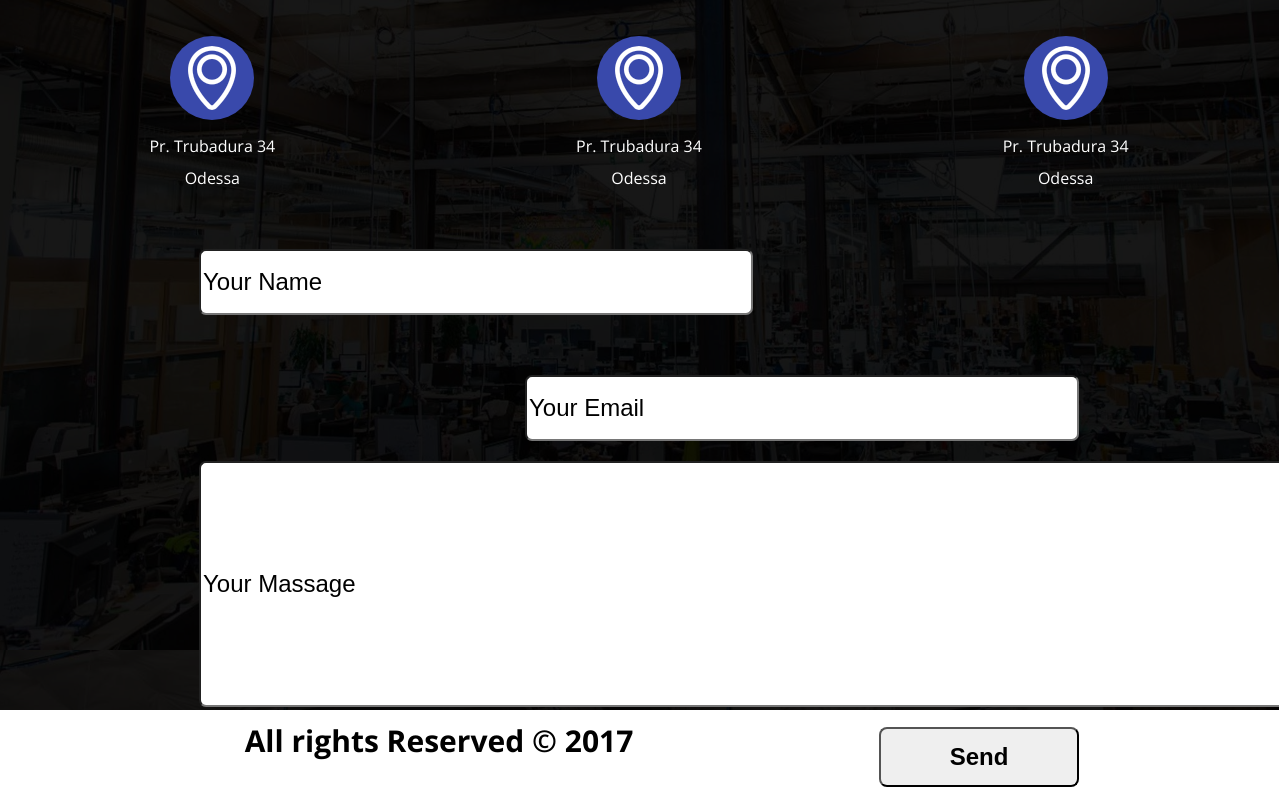
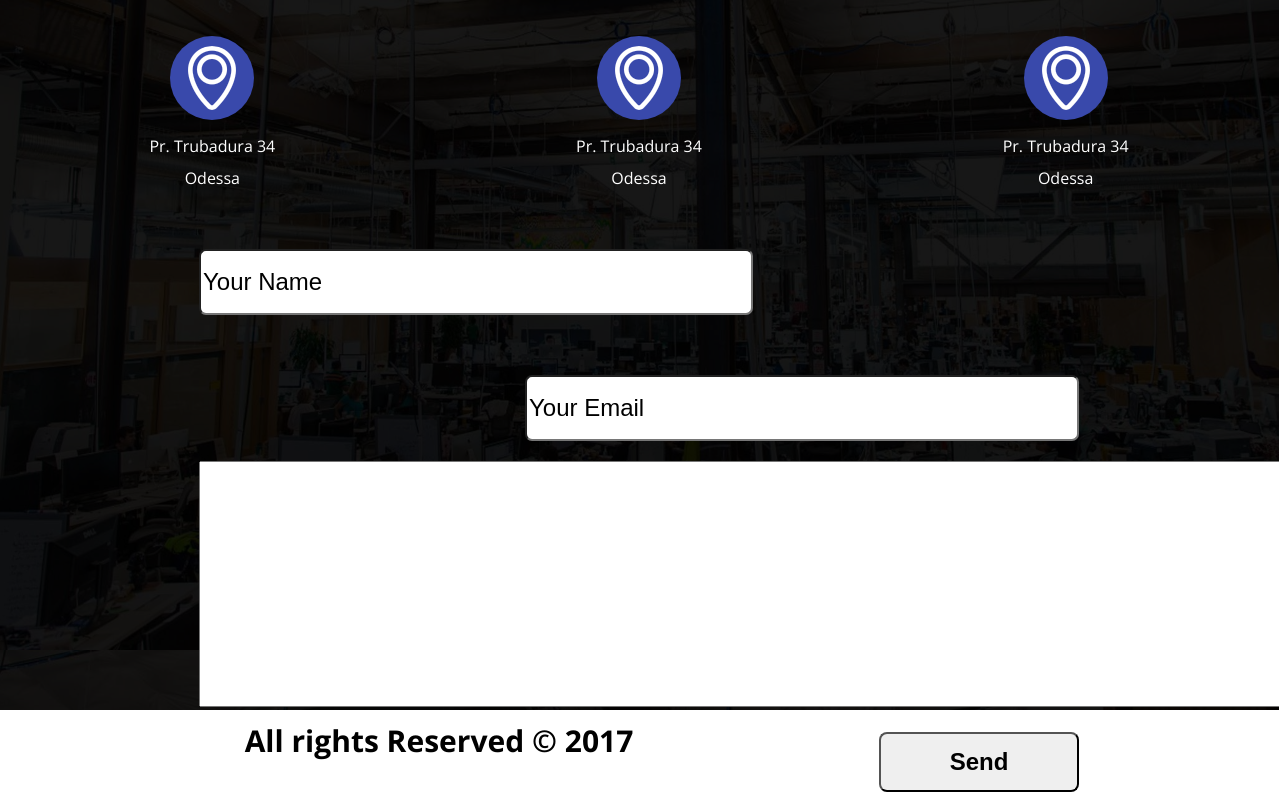
Before and after one commit to KostiaSav/veb-developer, a plain HTML site: page index.html in a window 1280 px wide. Shown: the part 8795-9595 px from the top of the page. Drawn offline with nearby package versions, Linux system fonts and the light colour scheme.

Commit message:
Update index.html

```diff
--- a/index.html
+++ b/index.html
@@ -317,7 +317,7 @@
             <form>
                 <input type="text" class="form-name" value="Your Name">
                 <input type="text" class="form-name" id="form2" value="Your Email">
-                <input type="text" id="form-massage" value="Your Massage">
+                <textarea type="text" id="form-massage" value="Your Massage"></textarea>
                 <button class="btn-footer">Send</button>
             </form>
         </div>
```
